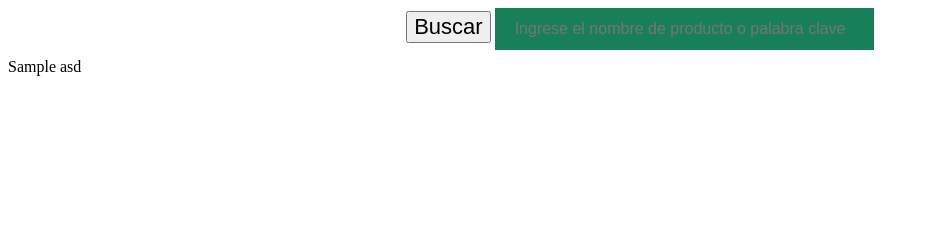
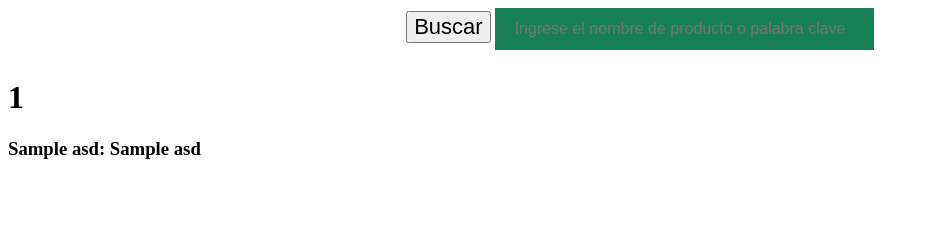
Before and after one commit to Edge2G/solotodo, a Flask app: template solotodo1/app/templates/mobo.html in a window 1280 px wide. Shown: the part 220-460 px from the top of the page, without its empty margins (0-928 px from the left). Run offline with Flask 2, Linux system fonts and the light colour scheme; the template is opened without the code that fills it: most values are stand-ins (such as "Sample title", 1, 10 or a date in 2020).

Commit message:
nombre no se repetite

```diff
--- a/solotodo1/app/templates/mobo.html
+++ b/solotodo1/app/templates/mobo.html
@@ -29,8 +29,14 @@
       <center><input type="submit" value="Buscar">
     <input type="text" name="buscar_mobo_nombre" placeholder="Ingrese el nombre de producto o palabra clave"></center>
     </form>
+    {% set temp = [] %}
+    {% if temp.append('') %} {% endif %}
     {%for x in asd%}
-      {{x}}
+      {% if temp[1] != x[0] %}
+        <h1>{{x[0]}}</h1>
+      {%endif%}
+      {% if temp.append(x[0]) %} {% endif %}
+      <h3>{{x[1]}}: {{x[2]}}</h3>
     {%endfor%}
     {% endblock %}
   </body>
```
